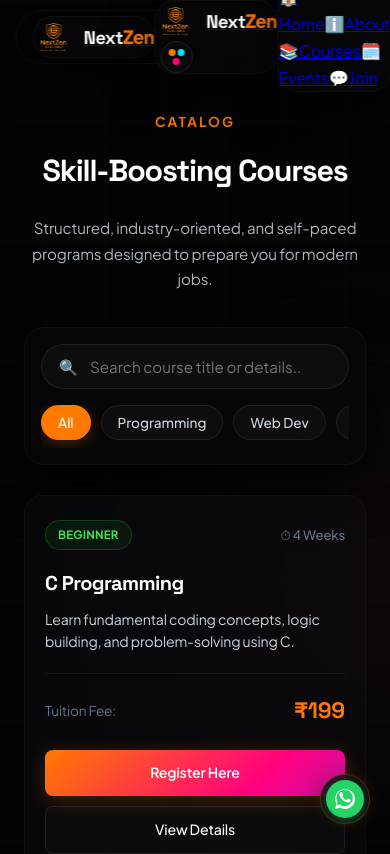
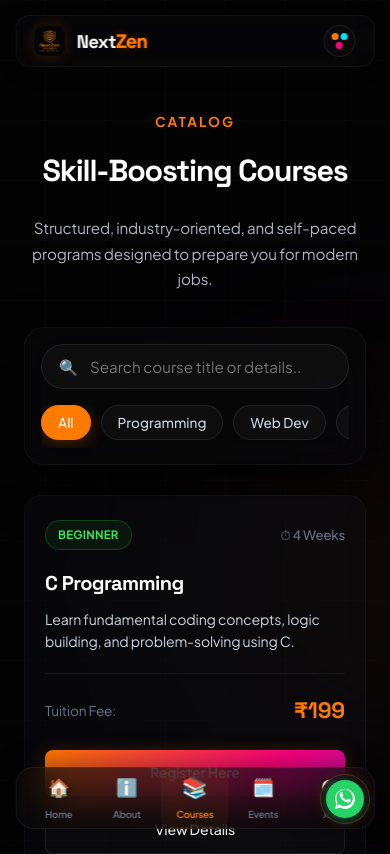
Before and after one commit to nextzentechnos-lang/nextzentechnoswebsite, a React (Vite) app: page /courses in a window 390 px wide. Shown: the top 854 px of the page. Built offline with nearby package versions, Linux system fonts and the light colour scheme.

Commit message:
feat(mobile): add floating logo top-bar and iOS bottom navigation styles

```diff
--- a/src/components/Navbar.css
+++ b/src/components/Navbar.css
@@ -1,3 +1,4 @@
+/* Base styles */
 .navbar-container {
   position: fixed;
   top: 20px;
@@ -5,13 +6,8 @@
   transform: translateX(-50%);
   width: 90%;
   max-width: 1200px;
-  height: 70px;
   z-index: 1000;
-  border-radius: 40px !important;
-  display: flex;
-  align-items: center;
-  padding: 0 30px;
-  transition: all 0.3s ease;
+  border-radius: 20px !important;
   border: 1px solid rgba(255, 255, 255, 0.05);
 }
 
@@ -19,204 +15,78 @@
   display: flex;
   justify-content: space-between;
   align-items: center;
-  width: 100%;
+  padding: 0 32px;
+  height: 70px;
 }
 
 .nav-logo {
   display: flex;
   align-items: center;
-  gap: 10px;
-  cursor: pointer;
+  gap: 12px;
+  text-decoration: none;
 }
 
 .logo-img {
-  height: 40px;
+  height: 38px;
   width: auto;
-  border-radius: 50%;
+  border-radius: 8px;
+  box-shadow: 0 0 15px rgba(255, 122, 0, 0.2);
 }
 
 .logo-text {
   font-family: var(--font-title);
   font-size: 1.35rem;
   font-weight: 800;
-  color: var(--text-primary);
+  color: white;
   letter-spacing: -0.03em;
 }
 
 .orange-highlight {
   color: var(--accent-orange);
+  text-shadow: 0 0 10px rgba(255, 122, 0, 0.3);
 }
 
 .nav-links-desktop {
   display: flex;
   align-items: center;
-  gap: 15px;
+  gap: 32px;
   list-style: none;
 }
 
 .nav-btn {
+  font-family: var(--font-title);
+  font-size: 0.95rem;
+  font-weight: 600;
+  color: var(--text-secondary);
+  text-decoration: none;
+  transition: all 0.3s ease;
+  cursor: pointer;
   background: none;
   border: none;
-  color: var(--text-secondary);
-  font-size: 0.92rem;
-  font-weight: 500;
-  padding: 8px 16px;
-  cursor: pointer;
-  border-radius: 20px;
-  transition: all 0.3s ease;
 }
 
 .nav-btn:hover, .nav-btn.active {
   color: var(--accent-orange);
-  background: rgba(255, 122, 0, 0.08);
+  text-shadow: 0 0 8px rgba(255, 122, 0, 0.2);
 }
 
 .nav-btn-cta {
+  font-family: var(--font-title);
+  font-size: 0.92rem;
+  font-weight: 700;
+  color: white;
+  text-decoration: none;
+  padding: 10px 24px;
+  border-radius: 12px;
   background: linear-gradient(135deg, var(--accent-orange) 0%, #ff5500 100%);
-  color: white;
-  border: none;
-  padding: 10px 22px;
-  font-size: 0.92rem;
-  font-weight: 600;
-  border-radius: 20px;
-  cursor: pointer;
+  box-shadow: 0 4px 15px rgba(255, 122, 0, 0.3);
   transition: all 0.3s ease;
-  box-shadow: 0 4px 15px rgba(255, 122, 0, 0.25);
-  margin-left: 10px;
 }
 
 .nav-btn-cta:hover {
   transform: translateY(-1px);
-  box-shadow: 0 6px 20px rgba(255, 122, 0, 0.45);
-}
-
-/* Mobile Toggler */
-.hamburger-toggle {
-  display: none;
-  flex-direction: column;
-  justify-content: space-between;
-  width: 26px;
-  height: 18px;
-  background: none;
-  border: none;
-  cursor: pointer;
-  z-index: 1001;
-}
-
-.hamburger-line {
-  width: 100%;
-  height: 2px;
-  background-color: var(--text-primary);
-  border-radius: 2px;
-  transition: all 0.3s ease;
-}
-
-.hamburger-toggle.open .hamburger-line:nth-child(1) {
-  transform: translateY(8px) rotate(45deg);
-}
-
-.hamburger-toggle.open .hamburger-line:nth-child(2) {
-  opacity: 0;
-}
-
-.hamburger-toggle.open .hamburger-line:nth-child(3) {
-  transform: translateY(-8px) rotate(-45deg);
-}
-
-/* Mobile Menu Panel */
-.nav-links-mobile {
-  position: absolute;
-  top: 85px;
-  left: 0;
-  width: 100%;
-  display: flex;
-  flex-direction: column;
-  padding: 20px;
-  gap: 12px;
-  border-radius: 20px !important;
-  opacity: 0;
-  transform: translateY(-10px);
-  pointer-events: none;
-  transition: all 0.3s cubic-bezier(0.16, 1, 0.3, 1);
-  border: 1px solid rgba(255, 255, 255, 0.05);
-}
-
-.nav-links-mobile.open {
-  opacity: 1;
-  transform: translateY(0);
-  pointer-events: auto;
-}
-
-.nav-btn-mobile {
-  background: none;
-  border: none;
-  color: var(--text-secondary);
-  font-size: 1rem;
-  font-weight: 500;
-  text-align: left;
-  padding: 12px 20px;
-  border-radius: 12px;
-  cursor: pointer;
-  transition: all 0.2s ease;
-  width: 100%;
-}
-
-.nav-btn-mobile:hover {
-  background: rgba(255, 122, 0, 0.08);
-  color: var(--accent-orange);
-}
-
-.mobile-cta {
-  background: linear-gradient(135deg, var(--accent-orange) 0%, #ff5500 100%);
-  color: white;
-  text-align: center;
-  margin-top: 5px;
-  box-shadow: 0 4px 15px rgba(255, 122, 0, 0.2);
-}
-
-.mobile-cta:hover {
+  box-shadow: 0 6px 20px rgba(255, 122, 0, 0.4);
   background: linear-gradient(135deg, #ff881a 0%, #ff661a 100%);
-}
-
-/* Responsive Rules */
-@media (max-width: 992px) {
-  .nav-links-desktop {
-    display: none;
-  }
-
-  .hamburger-toggle {
-    display: flex;
-  }
-
-  .navbar-container {
-    padding: 0 24px;
-    height: 60px;
-    top: 15px;
-  }
-}
-
-@media (max-width: 480px) {
-  .logo-text {
-    font-size: 1.15rem;
-  }
-
-  .navbar-container {
-    padding: 0 16px;
-    height: 54px;
-    top: 10px;
-    width: 92%;
-  }
-
-  .nav-links-mobile {
-    top: 65px;
-    padding: 15px;
-    gap: 8px;
-  }
-
-  .nav-btn-mobile {
-    padding: 10px 16px;
-    font-size: 0.95rem;
-  }
 }
 
 /* Theme Switcher Layout */
@@ -237,7 +107,6 @@
   display: flex;
   align-items: center;
   justify-content: center;
-  margin-left: 5px;
   transition: all 0.3s cubic-bezier(0.16, 1, 0.3, 1);
   outline: none;
 }
@@ -333,35 +202,122 @@
   border-radius: 50%;
 }
 
-/* Mobile Theme Selector */
-.mobile-theme-row {
-  display: flex;
-  align-items: center;
-  justify-content: space-between;
-  padding: 12px 18px;
-  border-bottom: 1px solid rgba(255, 255, 255, 0.04);
-  font-size: 0.92rem;
-  color: var(--text-secondary);
-  font-weight: 500;
+/* Hiding Mobile Elements on Desktop */
+.navbar-mobile-header,
+.navbar-mobile-bottom-tabs {
+  display: none !important;
 }
 
-.mobile-theme-buttons {
-  display: flex;
-  gap: 10px;
+/* ======================================================== */
+/* PHONE/TABLET NAV SPECIFIC STYLES                         */
+/* ======================================================== */
+@media (max-width: 768px) {
+  /* Hide desktop header */
+  .navbar-container {
+    position: static;
+    transform: none;
+    width: 100%;
+    max-width: none;
+    border: none;
+    background: none;
+  }
+
+  .navbar-content {
+    display: none !important;
+  }
+
+  /* Show Mobile Top Header showing Logo + Color Switcher */
+  .navbar-mobile-header {
+    display: flex !important;
+    position: fixed;
+    top: 15px;
+    left: 50%;
+    transform: translateX(-50%);
+    width: 90%;
+    height: 52px;
+    z-index: 1000;
+    align-items: center;
+    justify-content: space-between;
+    padding: 0 18px;
+    border-radius: 14px !important;
+    border: 1px solid rgba(255, 255, 255, 0.05);
+    box-shadow: 0 4px 20px rgba(0, 0, 0, 0.15);
+  }
+
+  .navbar-mobile-header .logo-img {
+    height: 30px;
+  }
+
+  .navbar-mobile-header .logo-text {
+    font-size: 1.15rem;
+  }
+
+  /* Show iOS Style Floating Bottom Tab Bar */
+  .navbar-mobile-bottom-tabs {
+    display: flex !important;
+    position: fixed;
+    bottom: 15px;
+    left: 50%;
+    transform: translateX(-50%);
+    width: 90%;
+    height: 62px;
+    z-index: 1000;
+    align-items: center;
+    justify-content: space-around;
+    padding: 0 8px;
+    border-radius: 18px !important;
+    border: 1px solid rgba(255, 255, 255, 0.06);
+    box-shadow: 0 -4px 24px rgba(0, 0, 0, 0.35);
+  }
+
+  .mobile-tab-item {
+    display: flex;
+    flex-direction: column;
+    align-items: center;
+    justify-content: center;
+    color: var(--text-muted);
+    text-decoration: none;
+    font-size: 0.65rem;
+    font-weight: 600;
+    font-family: var(--font-body);
+    transition: all 0.25s cubic-bezier(0.16, 1, 0.3, 1);
+    gap: 3px;
+    padding: 6px 8px;
+    border-radius: 12px;
+    flex: 1;
+    min-width: 0;
+  }
+
+  .mobile-tab-icon {
+    font-size: 1.2rem;
+    transition: transform 0.2s ease;
+  }
+
+  .mobile-tab-item:hover,
+  .mobile-tab-item.active {
+    color: var(--accent-orange);
+  }
+
+  .mobile-tab-item.active {
+    background: rgba(255, 122, 0, 0.05);
+  }
+
+  .mobile-tab-item.active .mobile-tab-icon {
+    transform: scale(1.18);
+  }
 }
 
-.mobile-theme-dot {
-  width: 20px;
-  height: 20px;
-  border-radius: 50%;
-  border: 1.5px solid transparent;
-  cursor: pointer;
-  transition: all 0.25s ease;
-  outline: none;
+@media (max-width: 480px) {
+  .navbar-mobile-header,
+  .navbar-mobile-bottom-tabs {
+    width: 92%;
+  }
+
+  .mobile-tab-label {
+    font-size: 0.6rem;
+  }
+
+  .mobile-tab-icon {
+    font-size: 1.1rem;
+  }
 }
-
-.mobile-theme-dot.active {
-  border-color: white;
-  transform: scale(1.15);
-  box-shadow: 0 0 10px rgba(255, 255, 255, 0.25);
-}
```
